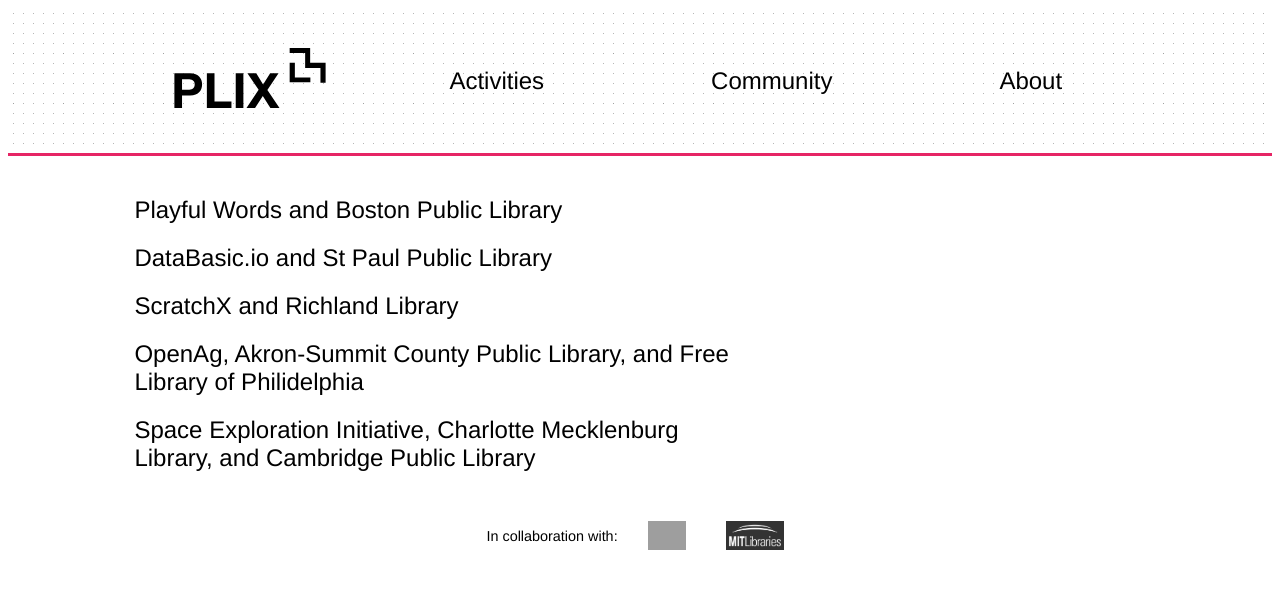
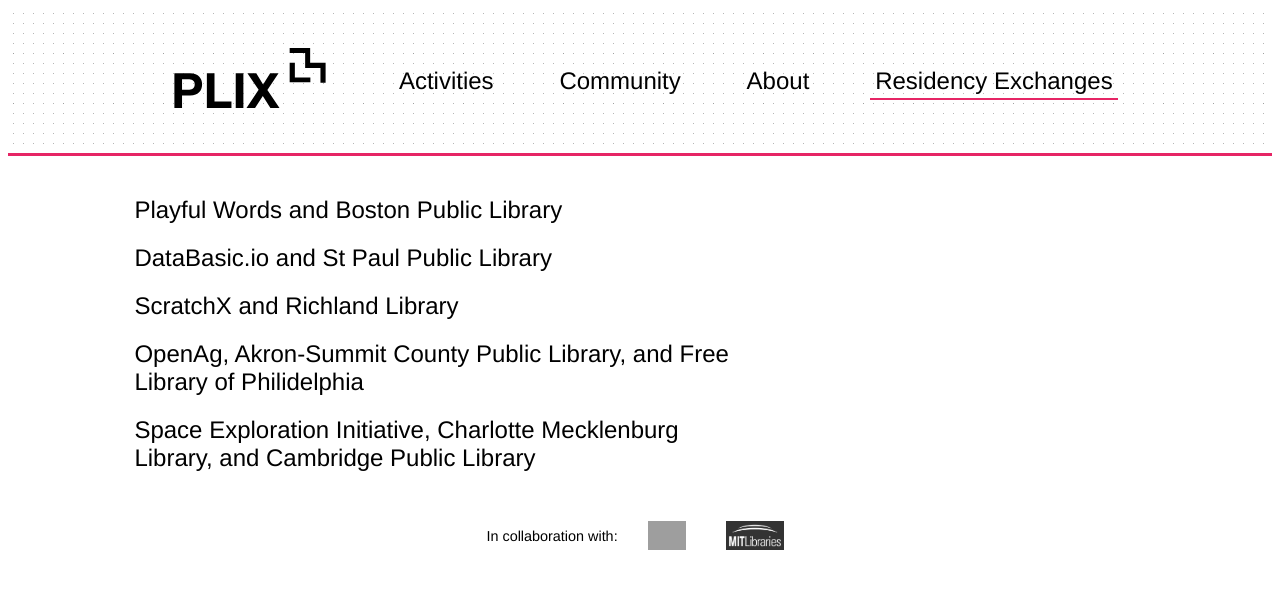
Before and after one commit to sjhoffhoff/plix-staging, a Jekyll site: the page built from residency.html, in a window 1280 px wide. Shown: the top 589 px of the page. Built offline with Jekyll 4.4.1, drawn with Linux system fonts in a browser that asks for light colours; some web fonts are replaced; grey boxes are pictures that could not be loaded.

Commit message:
add residency page

```diff
--- a/_includes/nav.html
+++ b/_includes/nav.html
@@ -5,5 +5,6 @@
 		<li><a href={{ '/activities' | relative_url }} {% if current[1] == 'activities' %} class='active' {% endif %}>Activities</a></li>
 		<li><a href={{ '/community' | relative_url }} {% if current[1] == 'community' %} class='active' {% endif %}>Community</a></li>
 		<li><a href={{ '/about' | relative_url }} {% if current[1] == 'about' %} class='active' {% endif %}>About</a></li>
+		<li><a href={{ '/residency' | relative_url}} {% if current[1] == 'residency' %} class='active' {% endif %}>Residency Exchanges</a></li>
 	</ul>
 </nav>
```
